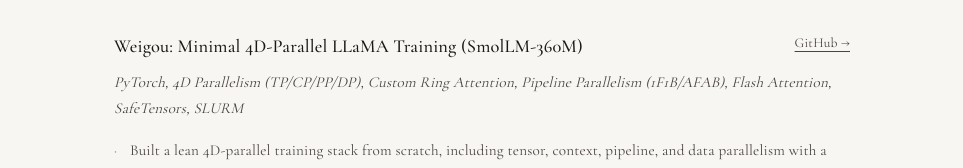
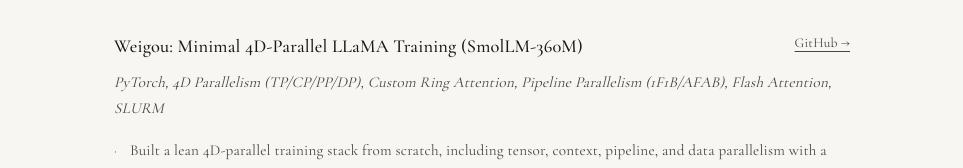
Before and after one commit to stochi0/personal-page, a Next.js app: page /projects in a window 1280 px wide. Shown: the part 357-525 px from the top of the page, without its empty margins (158-1121 px from the left). Built offline with nearby package versions, Linux system fonts and the light colour scheme.

Commit message:
Fix tech stack description for Weigou project entry by removing "Custom Ring Attention" typo

```diff
--- a/src/content/projects.ts
+++ b/src/content/projects.ts
@@ -17,7 +17,7 @@ export const projectCategories: ProjectCategory[] = [
     projects: [
       {
         title: "Weigou: Minimal 4D-Parallel LLaMA Training (SmolLM-360M)",
-        tech: "PyTorch, 4D Parallelism (TP/CP/PP/DP), Custom Ring Attention, Pipeline Parallelism (1F1B/AFAB), Flash Attention, SafeTensors, SLURM",
+        tech: "PyTorch, 4D Parallelism (TP/CP/PP/DP), Custom Ring Attention, Pipeline Parallelism (1F1B/AFAB), Flash Attention, SLURM",
         description: [
           "Built a lean 4D-parallel training stack from scratch, including tensor, context, pipeline, and data parallelism with a unified process group manager over a DP×PP×CP×TP grid, plus bucketed gradient synchronization across CP+DP ranks.",
           "Implemented Megatron/Pictron-style tensor parallel layers (column/row/vocab sharding), ring-attention based context parallelism with RoPE slicing, and a pipeline engine (1F1B/AFAB) for LLaMA-like models, wired into a config/CLI + SLURM workflow for multi-node experiments.",
```
